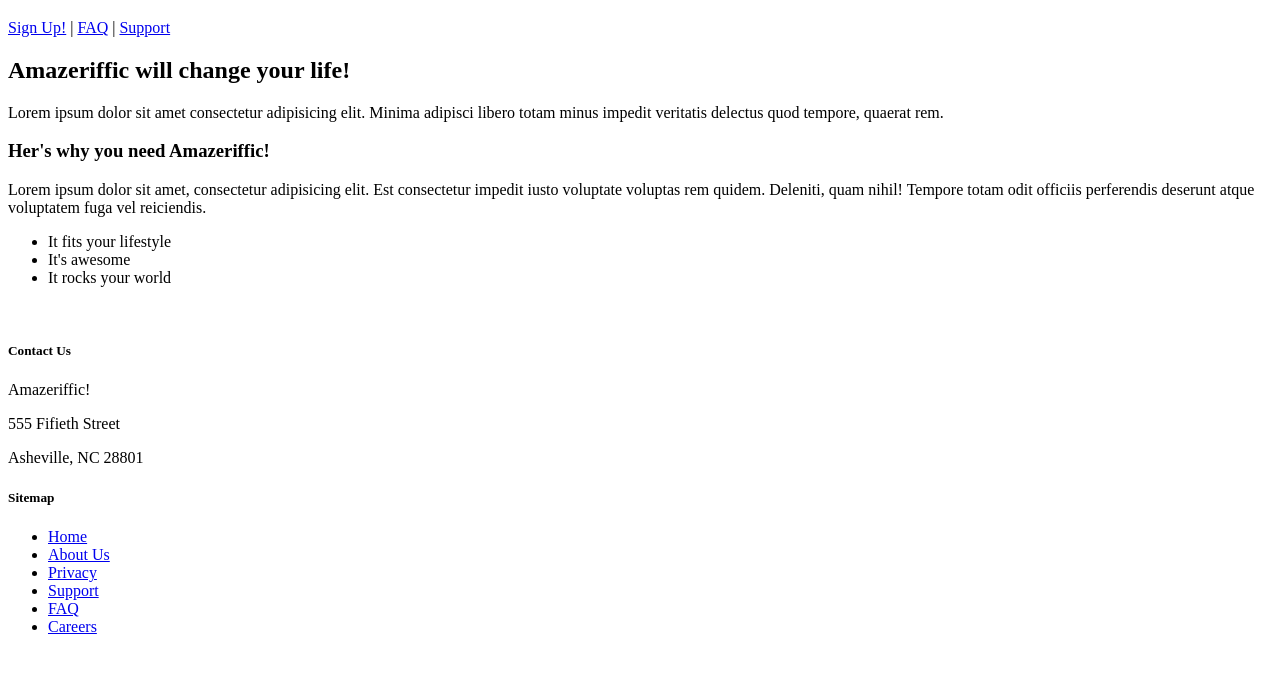
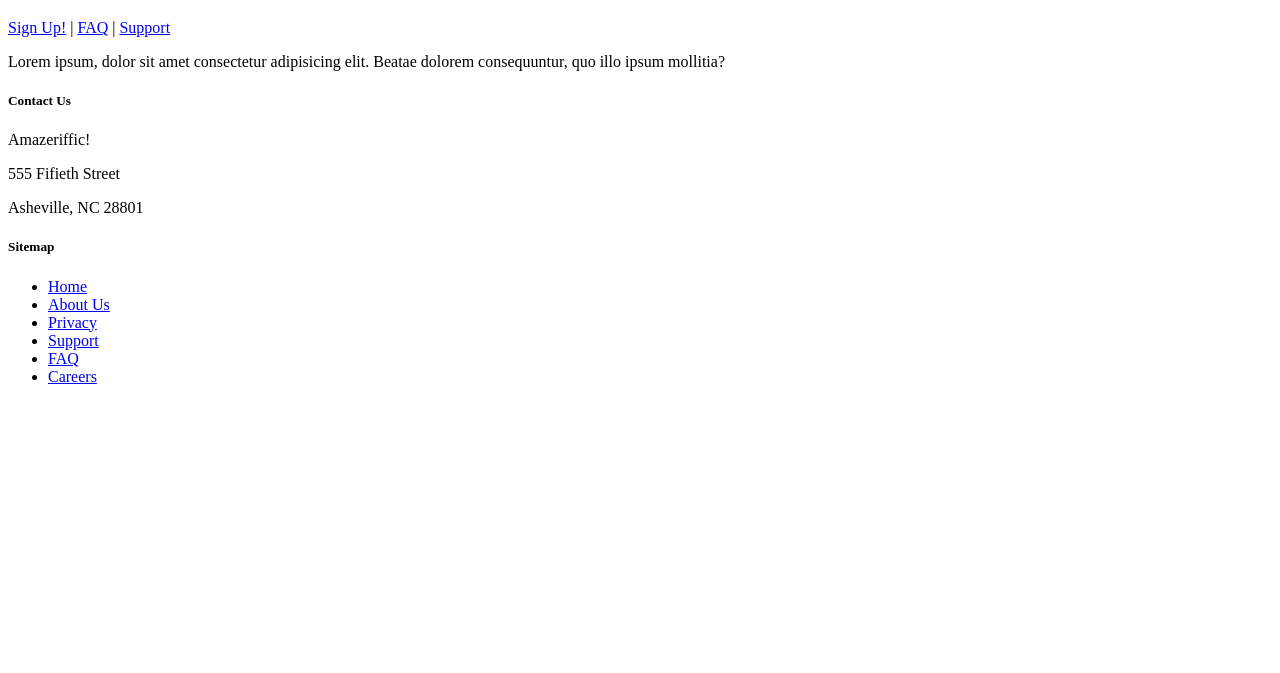
Before and after one commit to NakamasCode/practice, a plain HTML site: page faq.html in a window 1280 px wide. Shown: the part 61-734 px from the top of the page. Drawn offline with Linux system fonts and the light colour scheme.

Commit message:
First official commit to Github

```diff
--- a/faq.html
+++ b/faq.html
@@ -1,8 +1,10 @@
 <!DOCTYPE html>
 <html>
+
 <head>
   <title>Amazeriffic</title>
 </head>
+
 <body>
   <header>
     <h1>Amazeriffic</h1>
@@ -13,18 +15,9 @@
     </nav>
   </header>
   <main>
-      <h2>Amazeriffic will change your life!</h2>
-      <p>Lorem ipsum dolor sit amet consectetur adipisicing elit. Minima adipisci libero totam minus impedit veritatis delectus quod tempore, quaerat rem.</p>
+    <p>Lorem ipsum, dolor sit amet consectetur adipisicing elit. Beatae dolorem consequuntur, quo illo ipsum mollitia?
+    </p>
 
-      <h3>Her's why you need Amazeriffic!</h3>
-      <p>Lorem ipsum dolor sit amet, consectetur adipisicing elit. Est consectetur impedit iusto voluptate voluptas rem quidem. Deleniti, quam nihil! Tempore totam odit officiis perferendis deserunt atque voluptatem fuga vel reiciendis.</p>
-
-      <ul>
-        <li>It fits your lifestyle</li>
-        <li>It's awesome</li>
-        <li>It rocks your world</li>
-      </ul>
-      <img src="" alt="">
   </main>
   <footer>
     <div class="contact">
@@ -47,4 +40,5 @@
     </div>
   </footer>
 </body>
+
 </html>
--- /dev/null
+++ b/reset.css
@@ -0,0 +1,43 @@
+html, body, div, span, applet, object, iframe,
+h1, h2, h3, h4, h5, h6, p, blockquote, pre,
+a, abbr, acronym, address, big, cite, code,
+del, dfn, em, img, ins, kbd, q, s, samp,
+small, strike, strong, sub, sup, tt, var,
+b, u, i, center,
+dl, dt, dd, ol, ul, li,
+fieldset, form, label, legend,
+table, caption, tbody, tfoot, thead, tr, th, td,
+article, aside, canvas, details, embed,
+figure, figcaption, footer, header, hgroup,
+menu, nav, output, ruby, section, summary,
+time, mark, audio, video {
+	margin: 0;
+	padding: 0;
+	border: 0;
+	font-size: 100%;
+	font: inherit;
+	vertical-align: baseline;
+}
+/* HTML5 display-role reset for older browsers */
+article, aside, details, figcaption, figure,
+footer, header, hgroup, menu, nav, section {
+	display: block;
+}
+body {
+	line-height: 1;
+}
+ol, ul {
+	list-style: none;
+}
+blockquote, q {
+	quotes: none;
+}
+blockquote:before, blockquote:after,
+q:before, q:after {
+	content: '';
+	content: none;
+}
+table {
+	border-collapse: collapse;
+	border-spacing: 0;
+}
--- /dev/null
+++ b/styles.css
@@ -0,0 +1,11 @@
+body {
+
+}
+
+h1{
+
+}
+
+p {
+
+}
```
Also changed, not shown: index.html (+4 -2 lines), lightbulb.png (added). Lines whose indentation alone changed are shown as unchanged.
